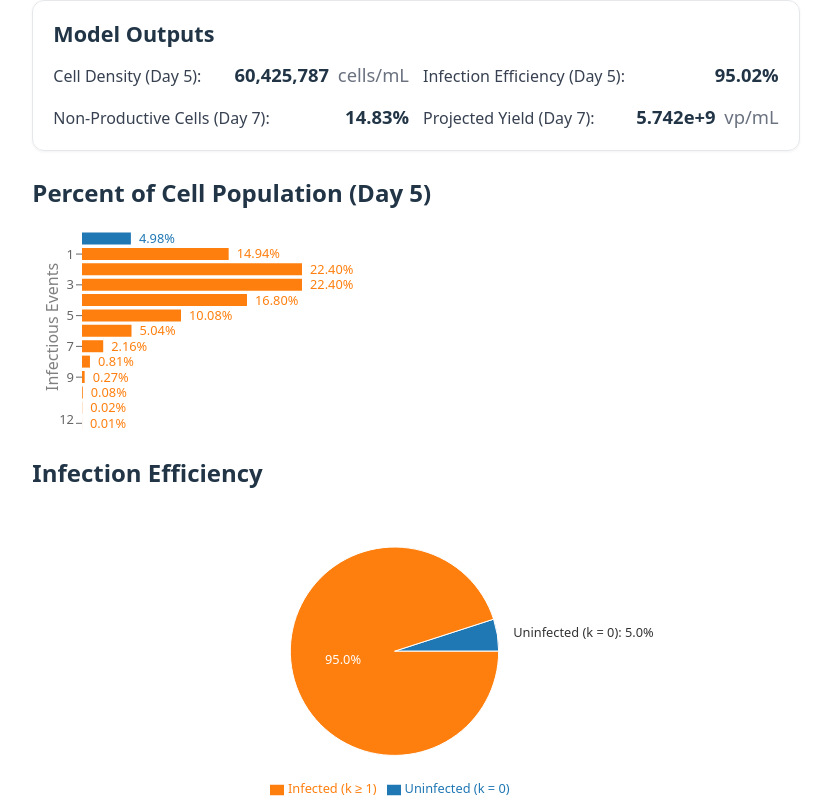
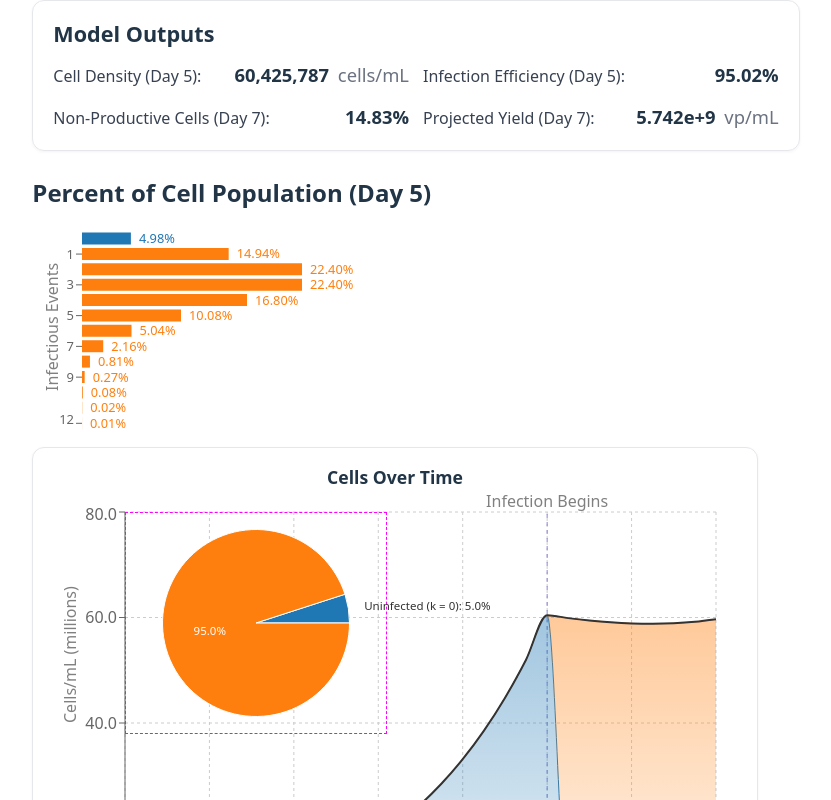
Before and after one commit to HiFiveJazz/Adenovirus-STR-Model, a React (Vite) app in the folder vite-electron-builder/packages/renderer/: page / in a window 1280 px wide. Shown: the top 800 px of the page, without its empty margins (245-1076 px from the left). Built offline with nearby package versions, Linux system fonts and the light colour scheme.

Commit message:
seemingly well placed pie chart

```diff
--- a/vite-electron-builder/packages/renderer/src/App.css
+++ b/vite-electron-builder/packages/renderer/src/App.css
@@ -4,3 +4,47 @@
   /* padding: 2rem; */
   /* text-align: center; */
 }
+/* Your existing app styles can stay above/below. These are the new bits. */
+
+/* A wrapper that stacks the graph and the overlayed pie chart */
+.graph-stack {
+  position: relative;
+  width: 100%;
+  max-width: 940px;
+  margin-top: 16px;
+}
+
+/* The overlay itself, pinned top-left of the graph area */
+.overlay-pie {
+  outline: 1px dashed magenta;
+  position: absolute;
+  top: 66px;
+  left: 94px;
+  z-index: 3;
+  width: clamp(160px, 22vw, 260px);
+  height: clamp(120px, 20vw, 220px);
+  pointer-events: auto; /* keep tooltips/hover working */
+}
+
+/* Optional: background for readability on busy charts */
+.overlay-pie .poisson-pie {
+  /* background: color-mix(in oklab, white 70%, transparent); */
+  /* backdrop-filter: saturate(1.1) blur(2px); */
+  /* border: 1px solid rgba(0,0,0,.06); */
+  /* border-radius: 10px; */
+  background: transparent;
+  border: none;
+  padding: 0px;
+}
+
+@media (prefers-color-scheme: dark) {
+  .overlay-pie .poisson-pie {
+    background: color-mix(in oklab, black 35%, transparent);
+    border-color: rgba(255,255,255,.08);
+  }
+}
+
+/* On very small screens, move pie to top-right so it doesn't cover the Y axis */
+/* @media (max-width: 520px) { */
+/*   .overlay-pie { left: auto; right: 8px; } */
+/* } */
--- a/vite-electron-builder/packages/renderer/src/App.jsx
+++ b/vite-electron-builder/packages/renderer/src/App.jsx
@@ -2,7 +2,6 @@ import { useMemo, useState } from 'react'
 import reactLogo from './assets/react.svg'
 import viteLogo from '/vite.svg'
 import './App.css'
-
 
 import PoissonDemo from './components/Poisson Graph/PoissonDemo'
 import PoissonPieChart from './components/Poisson Pie Chart/PoissonPieChart'
@@ -10,14 +9,12 @@ import InputField from './components/Input Fields/InputField'
 import OutputField from './components/Output Fields/OutputField'
 import Graph from './components/Graph/Graph'
 
-
-
 export default function App() {
   // controls
   const [lambda, setLambda] = useState(3)
   const [doubTime, setDoubTime] = useState(27.7)       // hours
-  const [cellDensity, setCellDensity] = useState(3e6) // cells/mL (Day 0)
-  const [burstSize, setBurstSize] = useState(100)     // vp/cell (Day 7)
+  const [cellDensity, setCellDensity] = useState(3e6)  // cells/mL (Day 0)
+  const [burstSize, setBurstSize] = useState(100)      // vp/cell (Day 7)
 
   // ⬇️ Use the exact formula you gave for Day 5 Cell Density
   const {
@@ -80,6 +77,7 @@ export default function App() {
     <>
       {/* Controls */}
       <div style={{ display: 'grid', gap: 12, maxWidth: 720 }}>
+        {/* (Assuming you’ll place your controls here later) */}
       </div>
 
       {/* Outputs */}
@@ -93,15 +91,28 @@ export default function App() {
 
       {/* Visuals (driven by λ) */}
       <PoissonDemo lambda={lambda} defaultX={0} />
-      <PoissonPieChart lambda={lambda} title="Infection Efficiency" />
-      {/* <Graph */}
-      {/*   lambda={lambda} */}
-      {/*   doubTime={doubTime} */}
-      {/*   cellDensity={cellDensity} */}
-      {/*   infectionHour={120} */}
-      {/*   endHour={168} */}
-      {/*   stepHours={6} */}
-      {/* /> */}
+
+      {/* Graph + top-left overlayed pie */}
+      <div className="graph-stack">
+        <Graph
+          lambda={lambda}
+          doubTime={doubTime}
+          cellDensity={cellDensity}
+          infectionHour={120}
+          endHour={168}
+          stepHours={6}
+        />
+
+        <div className="overlay-pie">
+          <PoissonPieChart
+            lambda={lambda}
+            title="Infection Efficiency"
+            compact
+          />
+        </div>
+      </div>
+
+      {/* Sliders/inputs */}
       <InputField
         label="Day 5 MOI (IU/cell)"
         value={lambda}
@@ -118,10 +129,8 @@ export default function App() {
         min={10}
         max={72}
         step={0.1}
-          // was: v => `${v.toFixed(0)} h`
-          formatValue={(v) => `${v.toFixed(2)} h`}   // shows 27.70, matches the value used
+        formatValue={(v) => `${v.toFixed(2)} h`}
       />
-
       <InputField
         label="Day 0 Cell Density (cells/mL)"
         value={cellDensity}
@@ -129,8 +138,7 @@ export default function App() {
         min={3e6}
         max={3e7}
         step={1e4}
-          // avoid Math.round so we don't mask the true value
-          formatValue={(v) => v.toLocaleString()}   // exact value shown with separators
+        formatValue={(v) => v.toLocaleString()}
       />
       <InputField
         label="Day 7 Burst Size (vp/cell)"
@@ -142,6 +150,5 @@ export default function App() {
         formatValue={(v) => `${Math.round(v)}`}
       />
     </>
-
   )
 }
--- a/vite-electron-builder/packages/renderer/src/components/Graph/CSS/Graph.css
+++ b/vite-electron-builder/packages/renderer/src/components/Graph/CSS/Graph.css
@@ -3,19 +3,20 @@
   border-radius: 12px;
   padding: 16px;
   max-width: 940px;
-  background: #fff;
   box-shadow: 0 1px 3px rgba(0,0,0,.05);
   margin-top: 16px;
 }
 
 .graph-title {
+  text-align: center;
   margin: 0 0 12px 0;
   font-size: 1.1rem;
 }
 
 .graph-container {
-  width: 100%;
-  height: 360px;
+  width: 100%;                              /* was 50rem */
+  height: clamp(360px, 62vh, 760px);        /* responsive height */
+  position: relative;                       /* allows absolute children if needed */
 }
 
 .graph-container .recharts-wrapper,
--- a/vite-electron-builder/packages/renderer/src/components/Graph/Graph.jsx
+++ b/vite-electron-builder/packages/renderer/src/components/Graph/Graph.jsx
@@ -82,7 +82,9 @@ export default function Graph({
     <div className="graph-card">
       <h2 className="graph-title">{title}</h2>
       <div className="graph-container">
-        <ResponsiveContainer>
+
+        {/* <ResponsiveContainer> */}
+        <ResponsiveContainer height="100%" width="100%">
           <AreaChart
             data={data}
             margin={{ top: 10, right: 24, bottom: 10, left: 16 }}
@@ -126,7 +128,7 @@ export default function Graph({
               x={(infectionHour) / 24}
               stroke="#8884d8"
               strokeDasharray="4 4"
-              label={{ value: 'Infected begins', position: 'top' }}
+              label={{ value: 'Infection Begins', position: 'top' }}
             />
 
             {/* Stacked areas */}
--- a/vite-electron-builder/packages/renderer/src/components/Poisson Pie Chart/CSS/PoissonPieChart.css
+++ b/vite-electron-builder/packages/renderer/src/components/Poisson Pie Chart/CSS/PoissonPieChart.css
@@ -4,12 +4,25 @@
 }
 
 .poisson-pie {
-  margin-top: 0px;
+  margin-top: 0;
 }
 
+/* Overlay-friendly compact mode */
+.poisson-pie--compact {
+  margin: 0;
+  height: 100%;              /* CRITICAL: inherit overlay box height */
+  box-sizing: border-box;    /* include padding in height if any */
+}
+
+/* Base chart wrapper */
 .poisson-pie-chart {
   width: 100%;
-  height: 37vh;
+  height: 37vh;              /* used in non-compact contexts */
+}
+
+/* In compact overlay, size is controlled by overlay container */
+.poisson-pie--compact .poisson-pie-chart {
+  height: 100%;
 }
 
 /* Let labels render outside when needed */
@@ -18,14 +31,13 @@
   overflow: visible !important;
 }
 
-
 .poisson-pie-chart .recharts-legend-wrapper {
-  font-size: 0.8rem;          /* adjust size */
-  line-height: 1.2;         /* tighten if needed */
+  font-size: 0.8rem;
+  line-height: 1.2;
 }
 
 .poisson-pie-chart .recharts-legend-item-text {
-  font-weight: 300;         /* make labels bolder */
+  font-weight: 300;
 }
 
 /* label styles */
@@ -43,6 +55,11 @@
   fill: #333;         /* darker text when placed outside */
 }
 
+/* Smaller labels in compact mode to help fit */
+.poisson-pie--compact .pie-label {
+  font-size: 0.72rem;
+}
+
 /* Optional: tidy tooltip */
 .recharts-default-tooltip {
   font-size: 0.8rem;
--- a/vite-electron-builder/packages/renderer/src/components/Poisson Pie Chart/PoissonPieChart.jsx
+++ b/vite-electron-builder/packages/renderer/src/components/Poisson Pie Chart/PoissonPieChart.jsx
@@ -40,7 +40,9 @@ function renderSliceLabel({
 
 export default function PoissonPieChart({
   lambda = 3,
-  title = 'Infection Effeciency',
+  title = 'Infection Efficiency',
+  compact = false,      // ← NEW: overlay-friendly mode
+  className = '',       // ← NEW
 }) {
   const data = useMemo(() => {
     const lam = Number(lambda)
@@ -53,26 +55,28 @@ export default function PoissonPieChart({
     ]
   }, [lambda])
 
-  // use CSS vars directly (works in SVG fill)
+  // CSS vars (work in SVG)
   const COLORS = ['var(--pie-uninfected)', 'var(--pie-infected)']
 
   return (
-    <div className="poisson-pie">
-      <h2 className="section-title">{title}</h2>
+    <div className={`poisson-pie ${compact ? 'poisson-pie--compact' : ''} ${className}`}>
+      {!compact && <h2 className="section-title">{title}</h2>}
 
       <div className="poisson-pie-chart">
-        <ResponsiveContainer>
-          <PieChart margin={{ top: 10, right: 30, bottom: 10, left: 30 }}>
+        {/* IMPORTANT: fill the wrapper */}
+        <ResponsiveContainer width="100%" height="100%">
+          <PieChart
+            margin={compact ? { top: 0, right: 0, bottom: 0, left: 0 }
+                            : { top: 10, right: 30, bottom: 10, left: 30 }}
+          >
             <Pie
               data={data}
               dataKey="value"
               nameKey="name"
               cx="50%"
               cy="50%"
-              // full pie (no donut)
               innerRadius={0}
-              outerRadius="80%"
-              // custom labels to avoid clipping
+              outerRadius={compact ? '85%' : '80%'}
               label={renderSliceLabel}
               labelLine={false}
               isAnimationActive={false}
@@ -82,8 +86,9 @@ export default function PoissonPieChart({
               ))}
             </Pie>
 
-            <Tooltip formatter={(v, n) => [`${Number(v).toFixed(2)}%`, n]} />
-            <Legend />
+            {/* Hide legend/tooltip when compact */}
+            {!compact && <Tooltip formatter={(v, n) => [`${Number(v).toFixed(2)}%`, n]} />}
+            {!compact && <Legend />}
           </PieChart>
         </ResponsiveContainer>
       </div>
```
Lines whose indentation alone changed are shown as unchanged.
